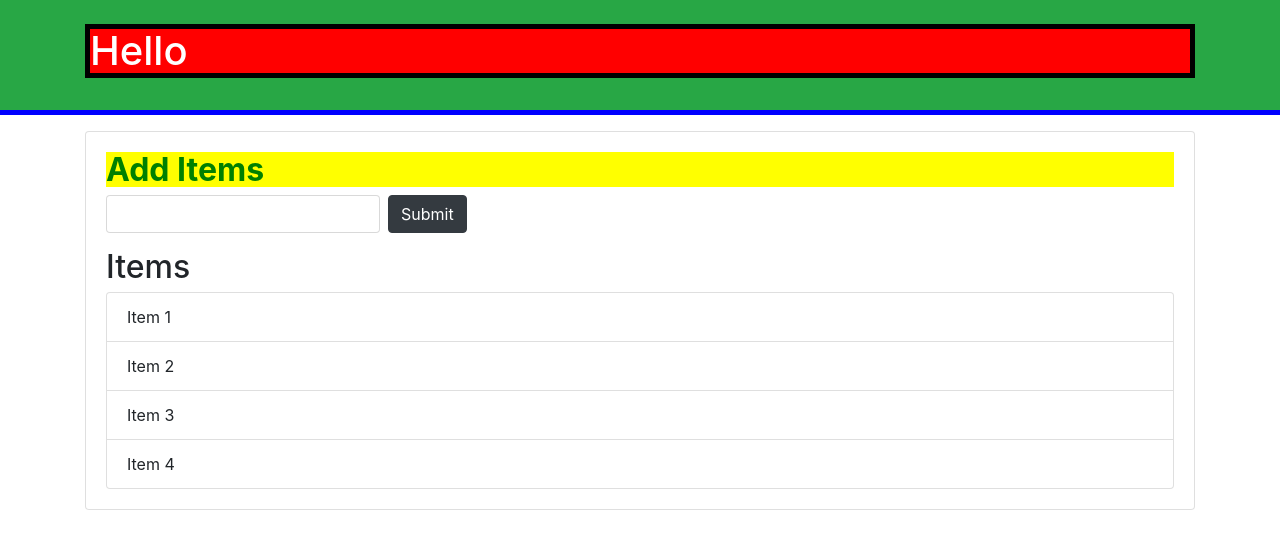
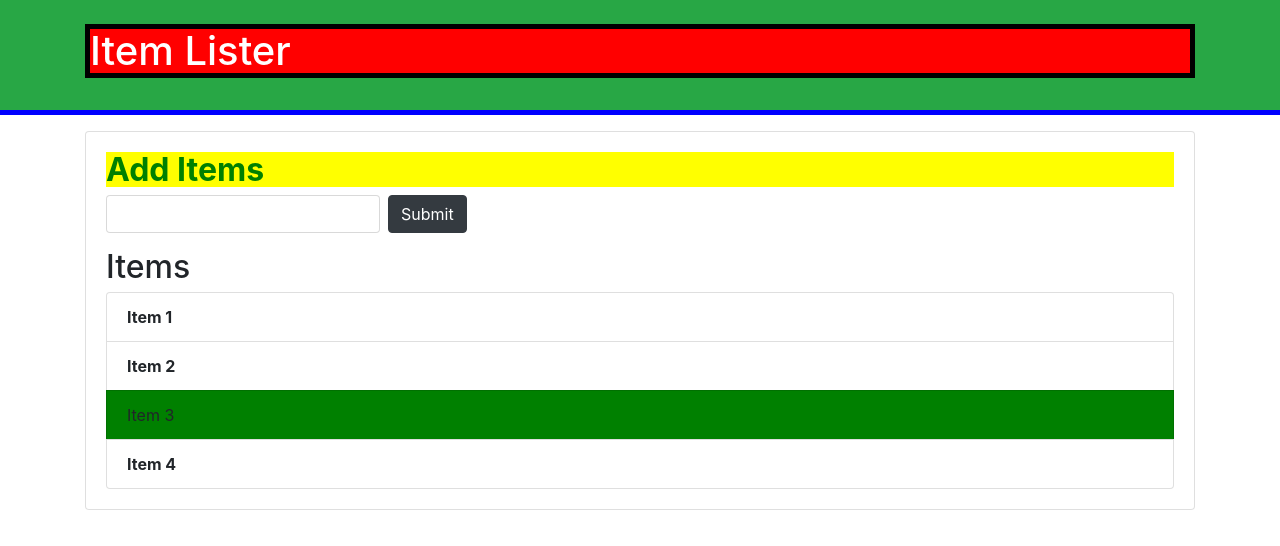
Before and after one commit to Rajat124/Dom, a plain HTML site: page DomA1/index.html in a window 1280 px wide. Drawn offline with nearby package versions, Linux system fonts and the light colour scheme.

Commit message:
3th ele. color change

```diff
--- a/DomA1/Dom1.js
+++ b/DomA1/Dom1.js
@@ -1,5 +1,11 @@
 var headTitle = document.getElementById("header-title");
-headTitle.innerHTML = "Hello";
+// headTitle.innerHTML = "Hello";
+
+console.log(headTitle.innerText);
+console.log(headTitle.textContent);
+
+// innertext focus on CSS while textContent does not.
+
 headTitle.style.background = "red";
 headTitle.style.border = "solid 5px black";
 
@@ -8,8 +14,19 @@ var mainHeader = document.getElementById("main-header");
 mainHeader.style.borderBottom = "solid 5px blue";
 
 var addItem = document.getElementsByClassName("title");
-console.log(addItem);
 
 addItem[0].style.backgroundColor = "yellow";
 addItem[0].style.fontWeight = "bold";
 addItem[0].style.color = "green";
+
+var listItem = document.getElementsByClassName("list-group-item");
+console.log(listItem);
+
+listItem[2].style.backgroundColor = "green";
+listItem[0].style.fontWeight = "bold";
+listItem[1].style.fontWeight = "bold";
+listItem[3].style.fontWeight = "bold";
+
+// for (let i = 0; i < listItem.length; i++) {
+//   listItem[i].style.backgroundColor = "red";
+// }
```
Also changed, not shown: DomA1/index.html (+0 -1 lines).
